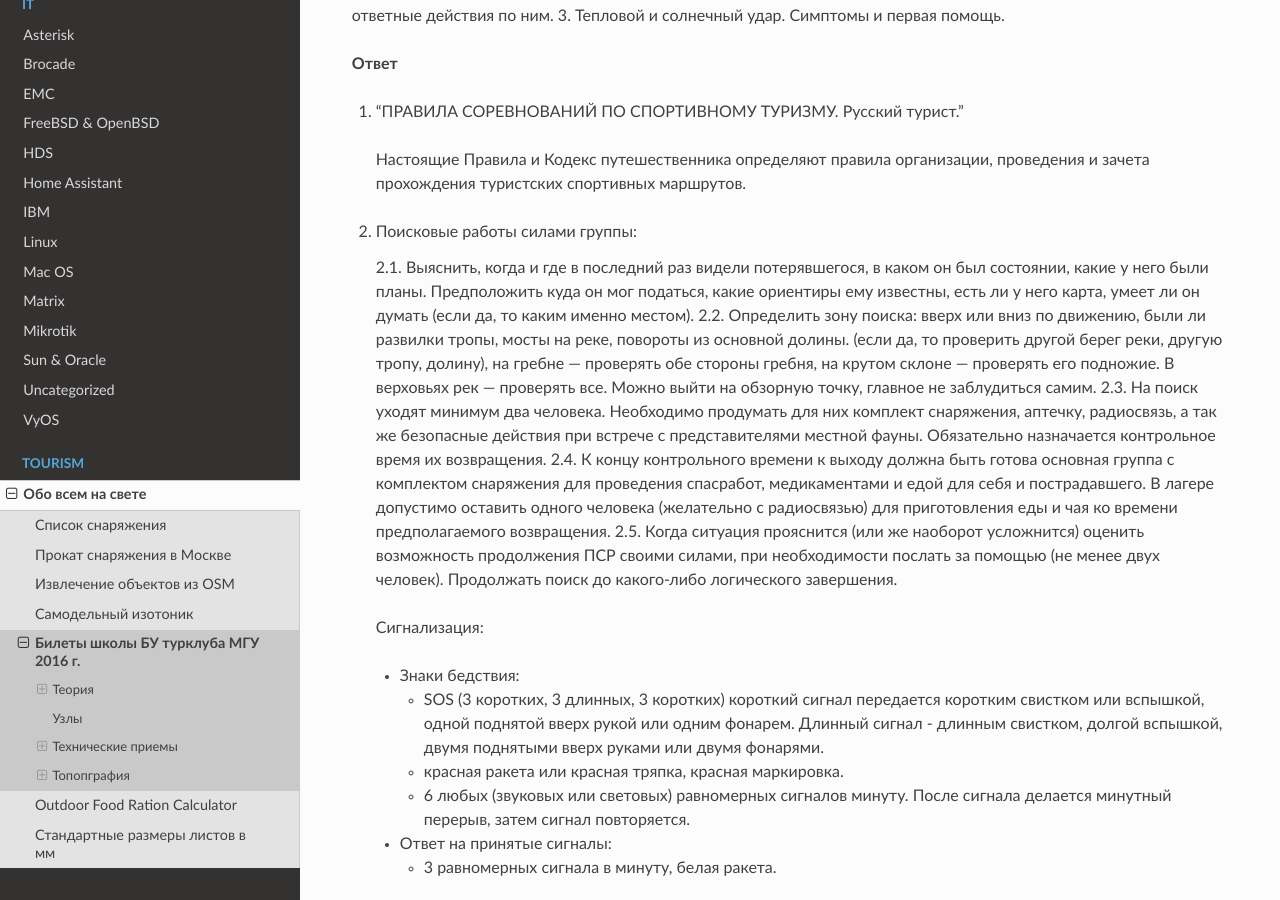
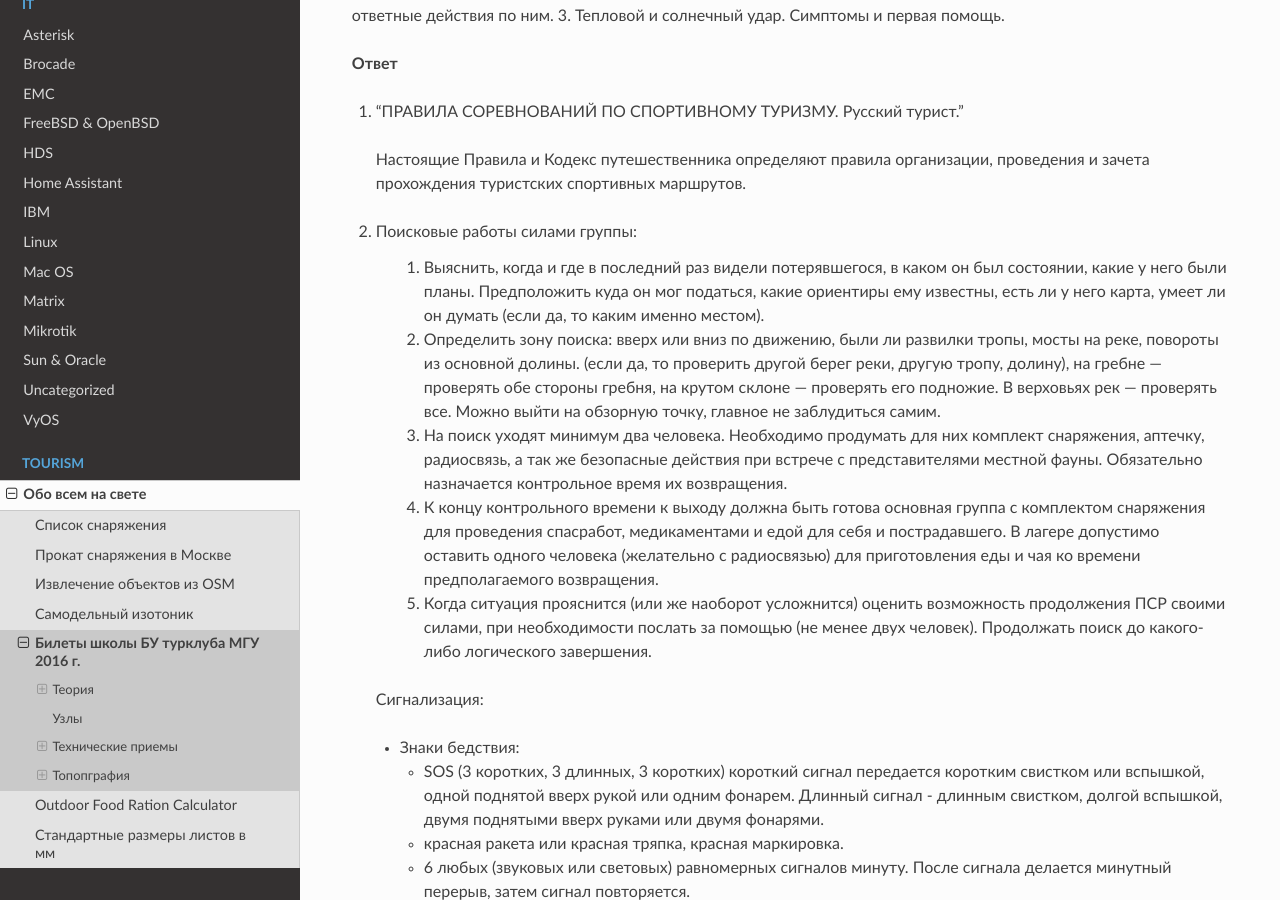
Before and after one commit to jeffscrum/jeffscrum.github.io, a Sphinx documentation site: the page built from source/tourism/mgu-bu-exam.rst, in a window 1280 px wide and 900 px high, scrolled down 9500 px. Built offline with Sphinx 7.4.7 and the Read the Docs theme 2.0.0, drawn with Linux system fonts in a browser that asks for light colours.

Commit message:
Update mgu-bu-exam.rst

```diff
--- a/source/tourism/mgu-bu-exam.rst
+++ b/source/tourism/mgu-bu-exam.rst
@@ -329,10 +329,10 @@
 
 3.  Потертости и мозоли чаще всего возникают на ногах, особенно при не разношенной, новой обуви, легко возникают при хождении в мокрой обуви.
 
-  | Следует разнашивать обувь ДО похода.
-  | На маршруте при первых же признаках наминания или натирания необходимо остановиться, поправить носок , перешнуровать ботинок, заклеить начинающее краснеть место полоской лейкопластыря.
-  | Если уже начинает образовываться пузырь, необходимо прикрыть его бактерицидным пластырем, затем сверху наклеить лейкопластырь.
-  | Если уже образовался пузырь, его целостность лучше не нарушать. Если же из-за пузыря невозможно обуться, его нужно проколоть обеззараженной иглой или аккуратно подрезать сбоку обеззараженной бритвой (скальпелем), не удаляя верхний слой кожи. Далее обработать либо так же, как указано выше, либо наложив повязку с подсушивающей мазью (паста Лассара).
+  - Следует разнашивать обувь ДО похода.
+  - На маршруте при первых же признаках наминания или натирания необходимо остановиться, поправить носок , перешнуровать ботинок, заклеить начинающее краснеть место полоской лейкопластыря.
+  - Если уже начинает образовываться пузырь, необходимо прикрыть его бактерицидным пластырем, затем сверху наклеить лейкопластырь.
+  - Если уже образовался пузырь, его целостность лучше не нарушать. Если же из-за пузыря невозможно обуться, его нужно проколоть обеззараженной иглой или аккуратно подрезать сбоку обеззараженной бритвой (скальпелем), не удаляя верхний слой кожи. Далее обработать либо так же, как указано выше, либо наложив повязку с подсушивающей мазью (паста Лассара).
 
 
 Билет 7
@@ -351,11 +351,11 @@
 
 2. Поисковые работы силами группы:
 
-   2.1. Выяснить, когда и где в последний раз видели потерявшегося, в каком он был состоянии, какие у него были планы. Предположить куда он мог податься, какие ориентиры ему известны, есть ли у него карта, умеет ли он думать (если да, то каким именно местом).
-   2.2. Определить зону поиска: вверх или вниз по движению, были ли развилки тропы, мосты на реке, повороты из основной долины. (если да, то проверить другой берег реки, другую тропу, долину), на гребне — проверять обе стороны гребня, на крутом склоне — проверять его подножие. В верховьях рек — проверять все. Можно выйти на обзорную точку, главное не заблудиться самим.
-   2.3. На поиск уходят минимум два человека. Необходимо продумать для них комплект снаряжения, аптечку, радиосвязь, а так же безопасные действия при встрече с представителями местной фауны. Обязательно назначается контрольное время их возвращения.
-   2.4. К концу контрольного времени к выходу должна быть готова основная группа с комплектом снаряжения для проведения спасработ, медикаментами и едой для себя и пострадавшего. В лагере допустимо оставить одного человека (желательно с радиосвязью) для приготовления еды и чая ко времени предполагаемого возвращения.
-   2.5. Когда ситуация прояснится (или же наоборот усложнится) оценить возможность продолжения ПСР своими силами, при необходимости послать за помощью (не менее двух человек). Продолжать поиск до какого-либо логического завершения.
+    #. Выяснить, когда и где в последний раз видели потерявшегося, в каком он был состоянии, какие у него были планы. Предположить куда он мог податься, какие ориентиры ему известны, есть ли у него карта, умеет ли он думать (если да, то каким именно местом).
+    #. Определить зону поиска: вверх или вниз по движению, были ли развилки тропы, мосты на реке, повороты из основной долины. (если да, то проверить другой берег реки, другую тропу, долину), на гребне — проверять обе стороны гребня, на крутом склоне — проверять его подножие. В верховьях рек — проверять все. Можно выйти на обзорную точку, главное не заблудиться самим.
+    #. На поиск уходят минимум два человека. Необходимо продумать для них комплект снаряжения, аптечку, радиосвязь, а так же безопасные действия при встрече с представителями местной фауны. Обязательно назначается контрольное время их возвращения.
+    #. К концу контрольного времени к выходу должна быть готова основная группа с комплектом снаряжения для проведения спасработ, медикаментами и едой для себя и пострадавшего. В лагере допустимо оставить одного человека (желательно с радиосвязью) для приготовления еды и чая ко времени предполагаемого возвращения.
+    #. Когда ситуация прояснится (или же наоборот усложнится) оценить возможность продолжения ПСР своими силами, при необходимости послать за помощью (не менее двух человек). Продолжать поиск до какого-либо логического завершения.
 
   Сигнализация:
 
@@ -369,9 +369,9 @@
 
      -  3 равномерных сигнала в минуту, белая ракета.
 
-  Отбой тревоги, окончание спасработ - зеленая ракета.
-
-  Обозначение своего местонахождения - частые прерывистые сигналы.
+  - Отбой тревоги, окончание спасработ - зеленая ракета.
+
+  - Обозначение своего местонахождения - частые прерывистые сигналы.
 
 3.  При тепловом ударе следует поместить в прохладное, затененное место, уложить, обеспечить покой. Можно приподнять ступни ног, сделать их легкий массаж. Давать питьё (часто, но понемногу, чтобы предотвратить тошноту). Лучше давать слегка подсоленную воду, минерализованные напитки, сок.
 
```
